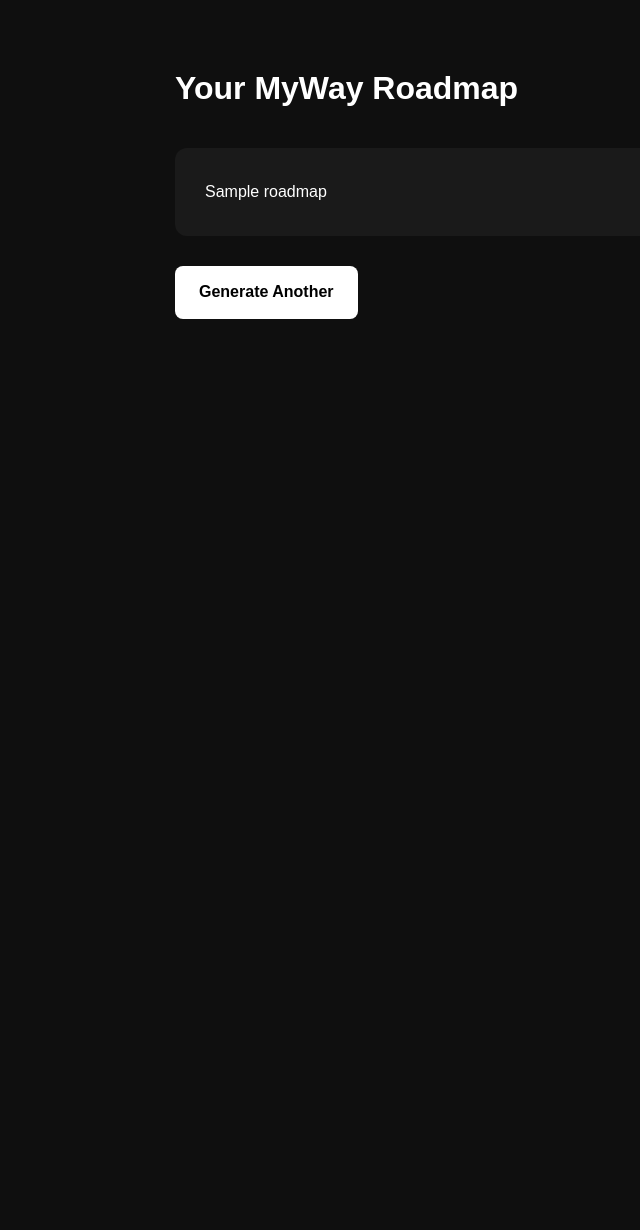
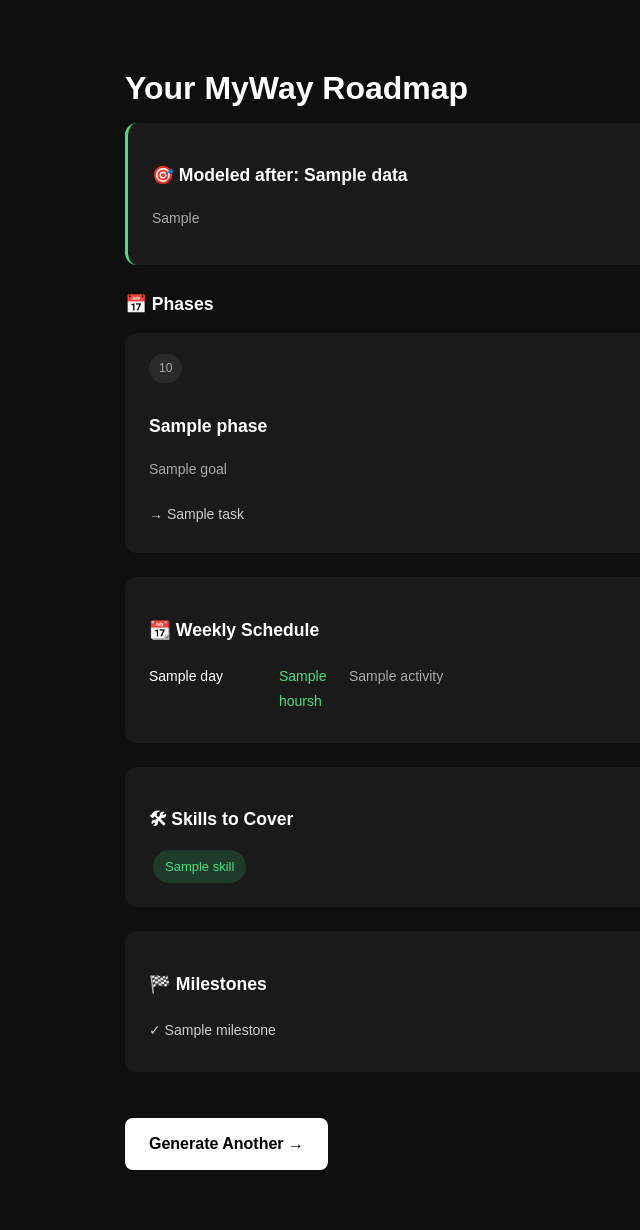
Before and after one commit to hettrivedi18/MyWay, a Flask app: template templates/result.html in a window 1280 px wide. Shown: the whole page, without its empty margins (65-705 px from the left). Before the commit the page ends 319 px from the top, so only its background shows below. Run offline with Flask 3, Linux system fonts and the light colour scheme; the template is opened without the code that fills it: most values are stand-ins (such as "Sample title", 1, 10 or a date in 2020).

Commit message:
added analytics phase wise

````diff
--- a/app.py
+++ b/app.py
@@ -2,6 +2,7 @@
 from leaders import leaders
 import anthropic
 import os
+import json
 from dotenv import load_dotenv
 load_dotenv()
 
@@ -23,37 +24,56 @@
 
     target = user_profile['targeted_role'].lower()
 
-    if 'ai' in target or 'machine learning' in target or 'ml' in target:
+    if any(word in target for word in ['ai', 'ml', 'machine learning', 'data science', 'research']):
         matched_leader = leaders['andrej_karpathy']
-    elif 'ceo' in target or 'product' in target or 'management' in target:
+    elif any(word in target for word in ['product', 'management', 'ceo', 'founder', 'startup']):
         matched_leader = leaders['sundar_pichai']
-    elif 'hardware' in target or 'nvidia' in target:
+    elif any(word in target for word in ['hardware', 'chip', 'gpu', 'nvidia', 'systems']):
         matched_leader = leaders['jensen_huang']
-    elif 'systems' in target or 'backend' in target or 'infrastructure' in target:
+    elif any(word in target for word in ['backend', 'infrastructure', 'distributed', 'engineering']):
         matched_leader = leaders['jeff_dean']
     else:
         matched_leader = leaders['satya_nadella']
 
     prompt = f"""I am a year {user_profile['year']} CS student with skills in {user_profile['skills']}.
-My target role is {user_profile['targeted_role']} and my dream company is {user_profile['dream_company']}.
-I can dedicate {user_profile['hours_commitment']} hours per week.
+    My target role is {user_profile['targeted_role']} and my dream company is {user_profile['dream_company']}.
+    I can dedicate {user_profile['hours_commitment']} hours per week.
 
-Model my roadmap closely after this real leader's journey:
-Name: {matched_leader['role']}
-Their path: {matched_leader['path']}
-Their key advice: {matched_leader['advice']}
-Best for students like: {matched_leader['best_for']}
+    Model my roadmap closely after this real leader's journey:
+    Name: {matched_leader['role']}
+    Their path: {matched_leader['path']}
+    Their key advice: {matched_leader['advice']}
+    Best for students like: {matched_leader['best_for']}
 
-Start your response by mentioning which leader's path inspired this roadmap and why they match my goals. Then give me a detailed step by step roadmap with career timing and weekly schedule."""
+    You MUST respond with ONLY a JSON object.
+    No markdown, no explanation, no code blocks.
+    Start your response with {{ and end with }}
+
+    {{
+        "leader_name": "full name here",
+        "leader_reason": "why this leader matches in 2 sentences",
+        "phases": [
+            {{"name": "Phase 1", "duration": "Months 1-2", "goal": "goal here", "tasks": ["task1", "task2", "task3"]}}
+        ],
+        "weekly_schedule": [
+            {{"day": "Monday", "hours": 2, "activity": "LeetCode - Arrays"}}
+        ],
+        "skills_to_cover": ["skill1", "skill2", "skill3", "skill4", "skill5"],
+        "milestones": ["milestone1", "milestone2", "milestone3", "milestone4"]
+    }}"""
 
     client = anthropic.Anthropic(api_key=os.getenv("ANTHROPIC_API_KEY"))
     message = client.messages.create(
         model="claude-haiku-4-5",
-        max_tokens=1024,
+        max_tokens=2048,
         messages=[{"role": "user", "content": prompt}]
     )
 
-    return render_template('result.html', roadmap=message.content[0].text)
+    raw = message.content[0].text
+    clean = raw.replace("```json", "").replace("```", "").strip()
+    roadmap_data = json.loads(clean)
+    print(roadmap_data)
+    return render_template('result.html', data=roadmap_data)
 
 if __name__ == '__main__':
     app.run(debug=True)
--- a/templates/result.html
+++ b/templates/result.html
@@ -5,24 +5,67 @@
     <style>
         body {
             font-family: Arial, sans-serif;
-            max-width: 800px;
+            max-width: 900px;
             margin: 60px auto;
             background: #0f0f0f;
             color: #ffffff;
             padding: 0 20px;
             line-height: 1.8;
         }
-        h1 {
-            font-size: 2rem;
-            margin-bottom: 30px;
-        }
-        .roadmap {
+        h1 { font-size: 2rem; margin-bottom: 5px; }
+        h2 { font-size: 1.3rem; color: #aaaaaa; margin-bottom: 30px; font-weight: normal; }
+        h3 { font-size: 1.1rem; color: #ffffff; margin-bottom: 10px; }
+        .card {
             background: #1a1a1a;
             border-radius: 12px;
-            padding: 30px;
-            white-space: pre-wrap;
+            padding: 20px 24px;
+            margin-bottom: 16px;
         }
-        a {
+        .tag {
+            display: inline-block;
+            background: #2a2a2a;
+            padding: 4px 10px;
+            border-radius: 20px;
+            font-size: 12px;
+            color: #aaaaaa;
+            margin-bottom: 10px;
+        }
+        .task {
+            padding: 6px 0;
+            border-bottom: 0.5px solid #2a2a2a;
+            font-size: 14px;
+            color: #cccccc;
+        }
+        .task:last-child { border-bottom: none; }
+        .skill {
+            display: inline-block;
+            background: #1e3a2a;
+            color: #4ade80;
+            padding: 5px 12px;
+            border-radius: 20px;
+            font-size: 13px;
+            margin: 4px;
+        }
+        .milestone {
+            padding: 8px 0;
+            border-bottom: 0.5px solid #2a2a2a;
+            font-size: 14px;
+            color: #cccccc;
+        }
+        .milestone:last-child { border-bottom: none; }
+        .schedule-row {
+            display: grid;
+            grid-template-columns: 120px 60px 1fr;
+            gap: 10px;
+            padding: 8px 0;
+            border-bottom: 0.5px solid #2a2a2a;
+            font-size: 14px;
+        }
+        .schedule-row:last-child { border-bottom: none; }
+        .day { color: #ffffff; font-weight: 500; }
+        .hours { color: #4ade80; }
+        .activity { color: #aaaaaa; }
+        .back-btn {
             display: inline-block;
             margin-top: 30px;
             padding: 12px 24px;
@@ -32,14 +75,60 @@
             text-decoration: none;
             font-weight: bold;
         }
-        a:hover {
-            background: #dddddd;
+        .leader-box {
+            background: #1a1a1a;
+            border-left: 3px solid #4ade80;
+            border-radius: 12px;
+            padding: 20px 24px;
+            margin-bottom: 24px;
         }
     </style>
 </head>
 <body>
     <h1>Your MyWay Roadmap</h1>
-    <div class="roadmap">{{ roadmap }}</div>
-    <a href="/">Generate Another</a>
+
+    <div class="leader-box">
+        <h3>🎯 Modeled after: {{ data.leader_name }}</h3>
+        <p style="color:#aaaaaa; font-size:14px;">{{ data.leader_reason }}</p>
+    </div>
+
+    <h3 style="margin-bottom:12px;">📅 Phases</h3>
+    {% for phase in data.phases %}
+    <div class="card">
+        <span class="tag">{{ phase.duration }}</span>
+        <h3>{{ phase.name }}</h3>
+        <p style="color:#aaaaaa; font-size:14px;">{{ phase.goal }}</p>
+        {% for task in phase.tasks %}
+        <div class="task">→ {{ task }}</div>
+        {% endfor %}
+    </div>
+    {% endfor %}
+
+    <div class="card" style="margin-top:24px;">
+        <h3>📆 Weekly Schedule</h3>
+        {% for item in data.weekly_schedule %}
+        <div class="schedule-row">
+            <span class="day">{{ item.day }}</span>
+            <span class="hours">{{ item.hours }}h</span>
+            <span class="activity">{{ item.activity }}</span>
+        </div>
+        {% endfor %}
+    </div>
+
+    <div class="card" style="margin-top:24px;">
+        <h3>🛠 Skills to Cover</h3>
+        {% for skill in data.skills_to_cover %}
+        <span class="skill">{{ skill }}</span>
+        {% endfor %}
+    </div>
+
+    <div class="card" style="margin-top:24px;">
+        <h3>🏁 Milestones</h3>
+        {% for milestone in data.milestones %}
+        <div class="milestone">✓ {{ milestone }}</div>
+        {% endfor %}
+    </div>
+
+    <a href="/" class="back-btn">Generate Another →</a>
 </body>
 </html>
````
